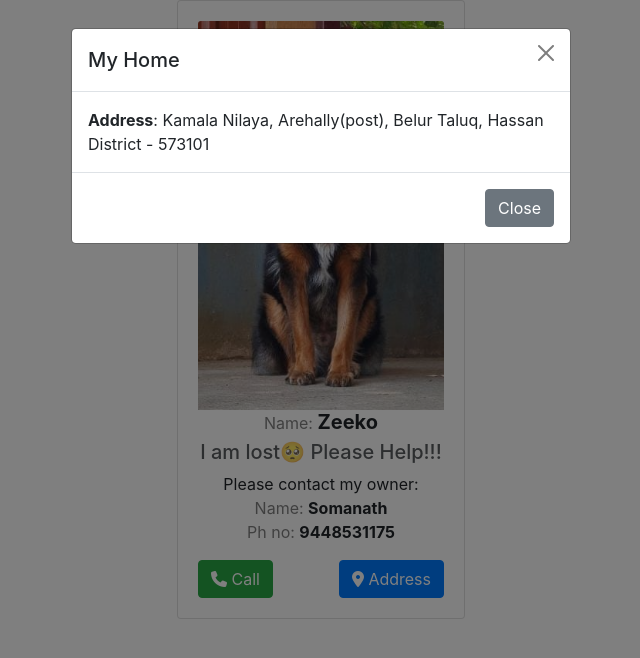
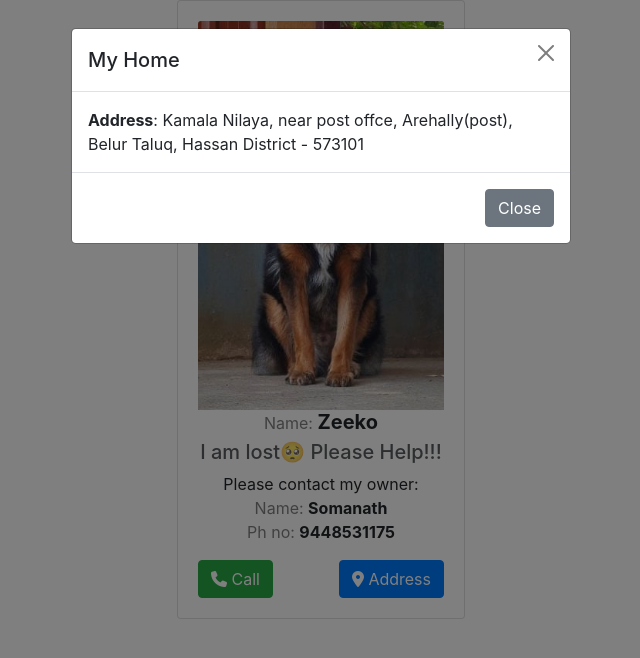
Before and after one commit to jnanasindhu21/Tracker, a plain HTML site: page Navigating WebSite/inidex.html in a window 1280 px wide. Both pictures are taken after a click on the button "Address". Shown: the whole page, without its empty margins (319-959 px from the left). Drawn offline with nearby package versions, Linux system fonts and the light colour scheme.

Commit message:
Updated address

```diff
--- a/Navigating WebSite/inidex.html
+++ b/Navigating WebSite/inidex.html
@@ -35,7 +35,7 @@
                 <h1 class="modal-title fs-5" id="exampleModalLabel">My Home</h1>
                 <button type="button" class="btn-close" data-bs-dismiss="modal" aria-label="Close"></button>
               </div>
-              <div class="modal-body"><b>Address</b>: Kamala Nilaya, Arehally(post), Belur Taluq, Hassan District - 573101</div>
+              <div class="modal-body"><b>Address</b>: Kamala Nilaya, near post offce, Arehally(post), Belur Taluq, Hassan District - 573101</div>
               <div class="modal-footer">
                 <button type="button" class="btn btn-secondary" data-bs-dismiss="modal">Close</button>
               </div>
```
